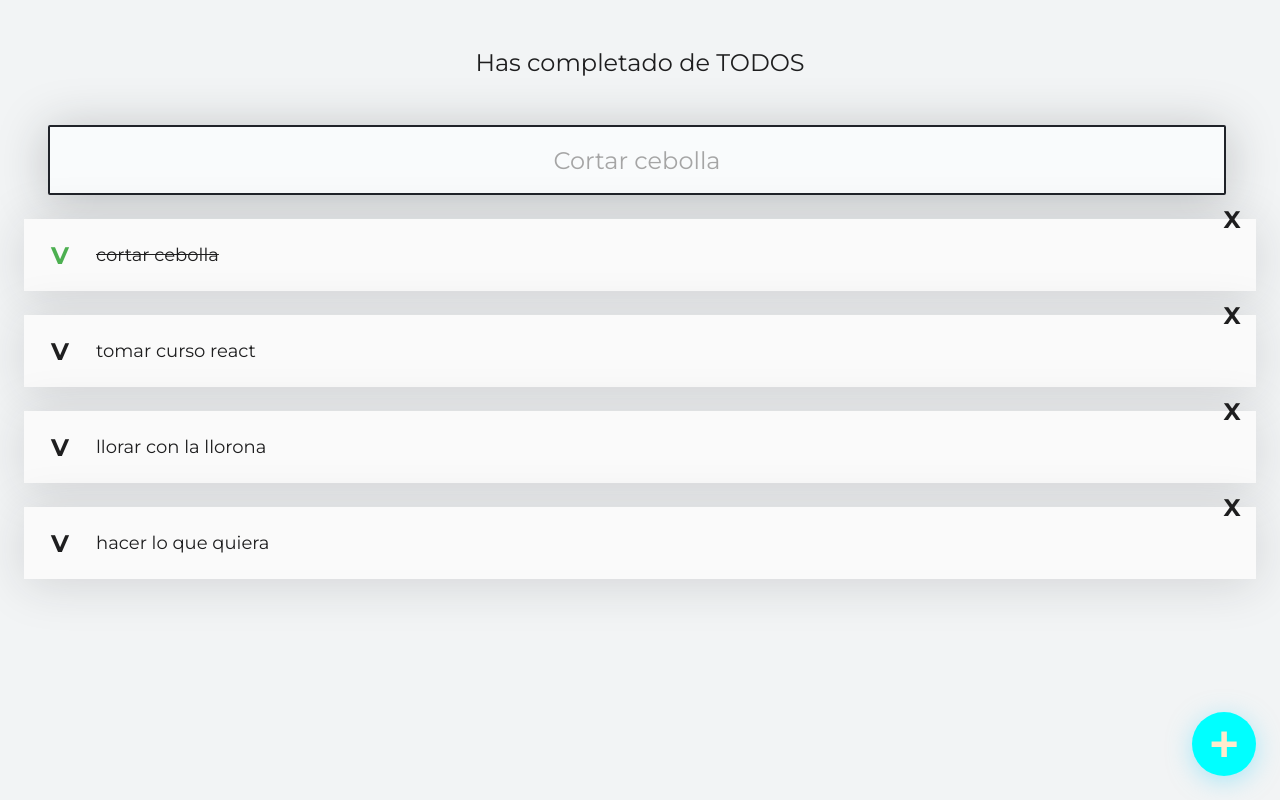
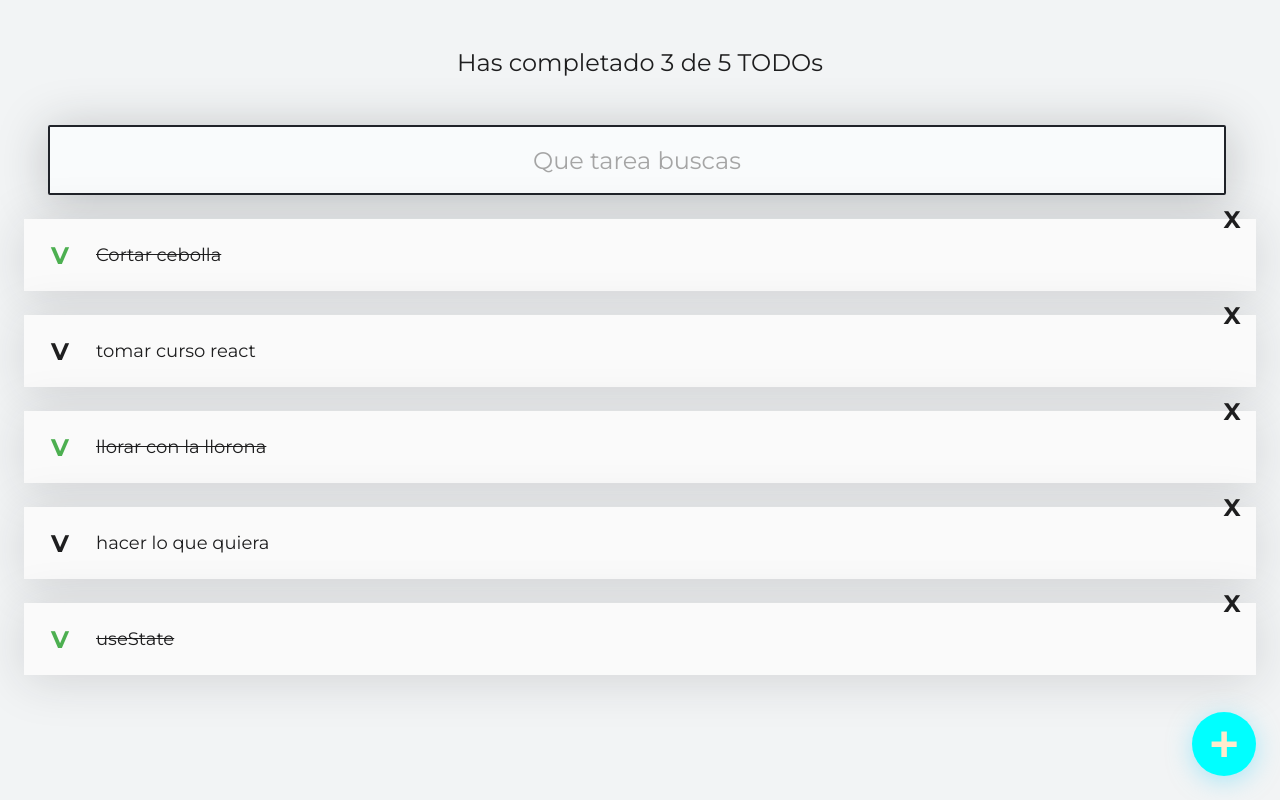
Before and after one commit to LeandroLopez-lean/Curso-reactjs-platzi, a React (Create React App) app: page / in a window 1280 px wide. Built offline with nearby package versions, Linux system fonts and the light colour scheme.

Commit message:
buscar todos con useState

```diff
--- a/src/App.js
+++ b/src/App.js
@@ -1,27 +1,46 @@
+import React from 'react';
 import {TodoCounter} from './TodoCounter';
 import { TodoSearch } from './TodoSearch';
 import { CreateTodoButton } from './CreateButton';
 import { TodoList } from './TodoList';
 import { TodoItem } from './TodeItem';
-import React from 'react';
-import './App.css';
 
 const defaultTodos = [
-  { text: "cortar cebolla", completed: true },
+  { text: "Cortar cebolla", completed: true },
   { text: "tomar curso react", completed: false },
-  { text: "llorar con la llorona", completed: false },
+  { text: "llorar con la llorona", completed: true },
   { text: "hacer lo que quiera", completed: false },
+  { text: "useState", completed: true },
 ];
 
 function App() {
+  const [todos, setTodos] = React.useState(defaultTodos);
+  const [searchValue, setSearchValue] = React.useState('');
+
+  const completedTodos = todos.filter(todo => !!todo.completed).length;
+  const totalTodos = todos.length;
+
+  const searchedTodos = todos.filter(
+    (todo) => {
+      return todo.text.toLowerCase().includes(searchValue);
+    }
+  );
+
+  console.log("El usuarios busca " + searchValue);
   return (
     <React.Fragment>
 
-      <TodoCounter  />
-      <TodoSearch />
+      <TodoCounter
+        completed={completedTodos}
+        total={totalTodos}
+      />
+      <TodoSearch
+        searchValue={searchValue}
+        setSearchValue={setSearchValue}
+      />
 
       <TodoList>
-        {defaultTodos.map(todo => (
+        {searchedTodos.map(todo => (
           <TodoItem
             key={todo.text}
             text={todo.text}
--- a/src/TodoCounter.js
+++ b/src/TodoCounter.js
@@ -4,7 +4,7 @@ function TodoCounter({total, completed}){
 
     return(
       <h1>
-        Has completado {completed} de {total} TODOS
+        Has completado {completed} de {total} TODOs
       </h1>
     );
   }
--- a/src/TodoSearch.js
+++ b/src/TodoSearch.js
@@ -1,13 +1,12 @@
 import React from 'react';
 import './search.css'
 
-function TodoSearch(){
-  const [searchValue, setSearchValue] = React.useState('');
-
-  console.log("El usuarios busca" + searchValue);
-    return(
+function TodoSearch({
+  searchValue, setSearchValue,
+}) {
+  return(
       <input
-        placeholder="Cortar cebolla"
+        placeholder="Que tarea buscas"
         className='TodoSearch'
         value={searchValue}
         onChange={(event) => {
```
